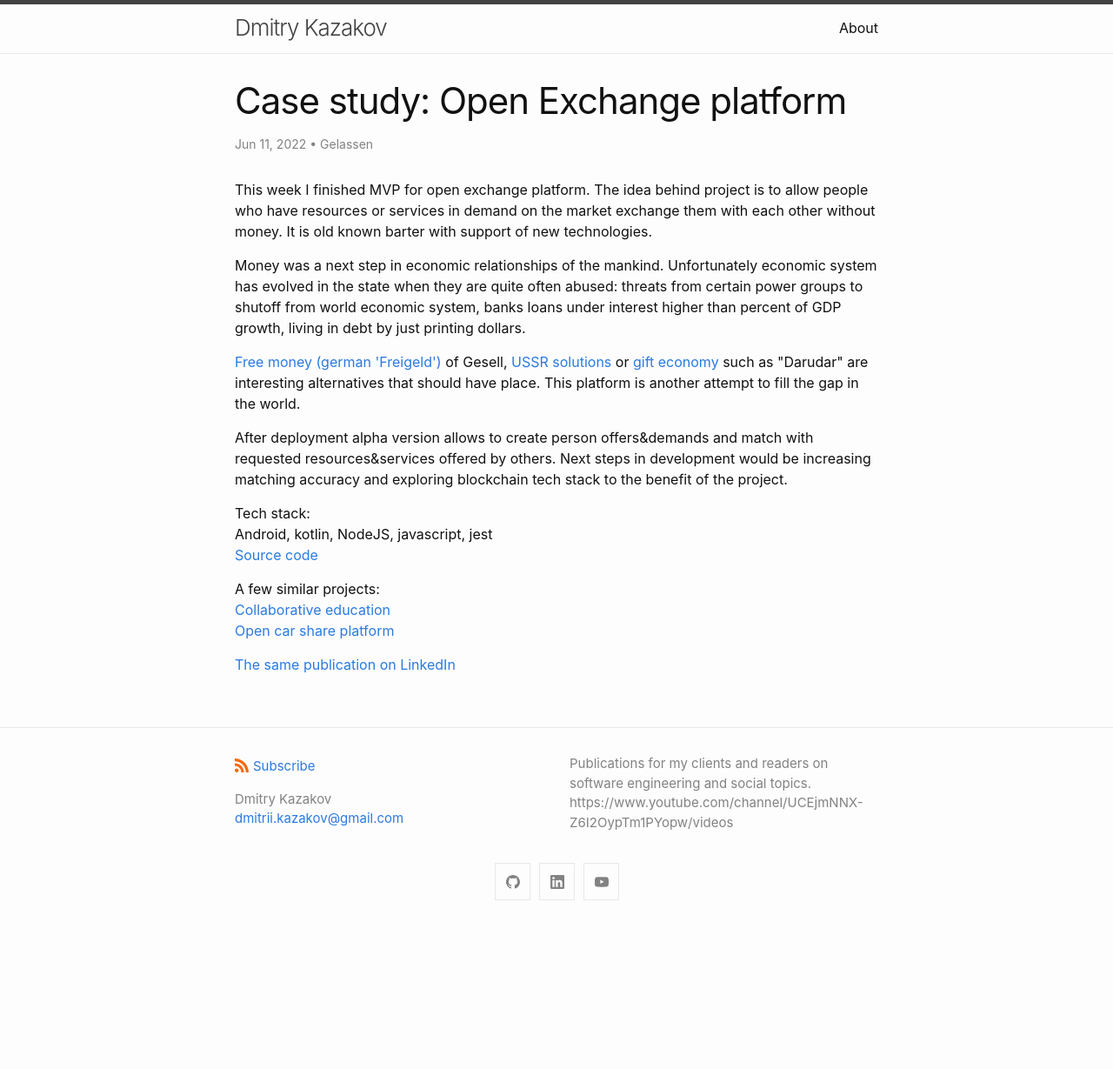
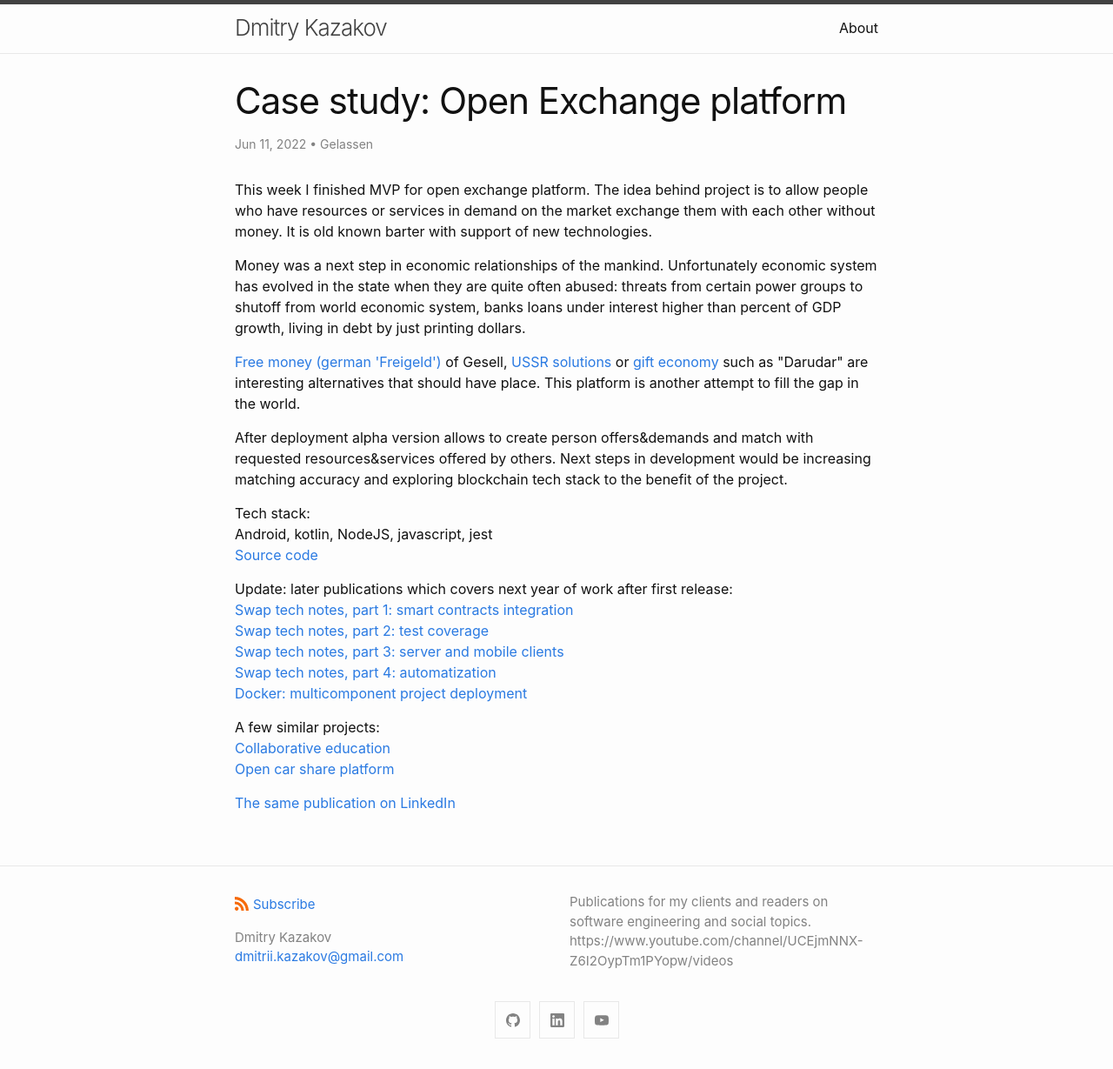
Before and after one commit to Gelassen/dkazakov.github.io, a Jekyll site: the page built from _posts/2022-06-11-open-exchange-platform.html, in a window 1280 px wide. Shown: the whole page at 87% size. Built offline with Jekyll 4.4.1, drawn with Linux system fonts in a browser that asks for light colours; before the commit the page ends 1070 px from its top, so only the background shows below that.

Commit message:
Update year old pulication with cross-reference links

```diff
--- a/_posts/2022-06-11-open-exchange-platform.html
+++ b/_posts/2022-06-11-open-exchange-platform.html
@@ -42,6 +42,14 @@ modified_time: '2022-06-11'
             <a href="https://github.com/Gelassen/swap">Source code</a>
         </p>
         <p>
+            Update: later publications which covers next year of work after first release: <br>
+            <a href="https://gelassen.github.io/blog/2023/04/02/swap-tech-notes-part-1.html">Swap tech notes, part 1: smart contracts integration</a> <br>
+            <a href="https://gelassen.github.io/blog/2023/04/08/swap-tech-notes-part-2.html">Swap tech notes, part 2: test coverage</a> <br>
+            <a href="https://gelassen.github.io/blog/2023/04/15/swap-tech-notes-part-3.html">Swap tech notes, part 3: server and mobile clients</a> <br>
+            <a href="https://gelassen.github.io/blog/2023/04/23/swap-tech-notes-part-4.html">Swap tech notes, part 4: automatization</a> <br>
+            <a href="https://gelassen.github.io/blog/2023/07/22/multicomponent-project-deployment-over-docker.html">Docker: multicomponent project deployment</a> <br>
+        </p>
+        <p>
             A few similar projects:
             <br>
             <a href="https://gelassen.github.io/blog/2020/06/06/mvp-on-collaborative-edu.html">Collaborative education</a>
```
